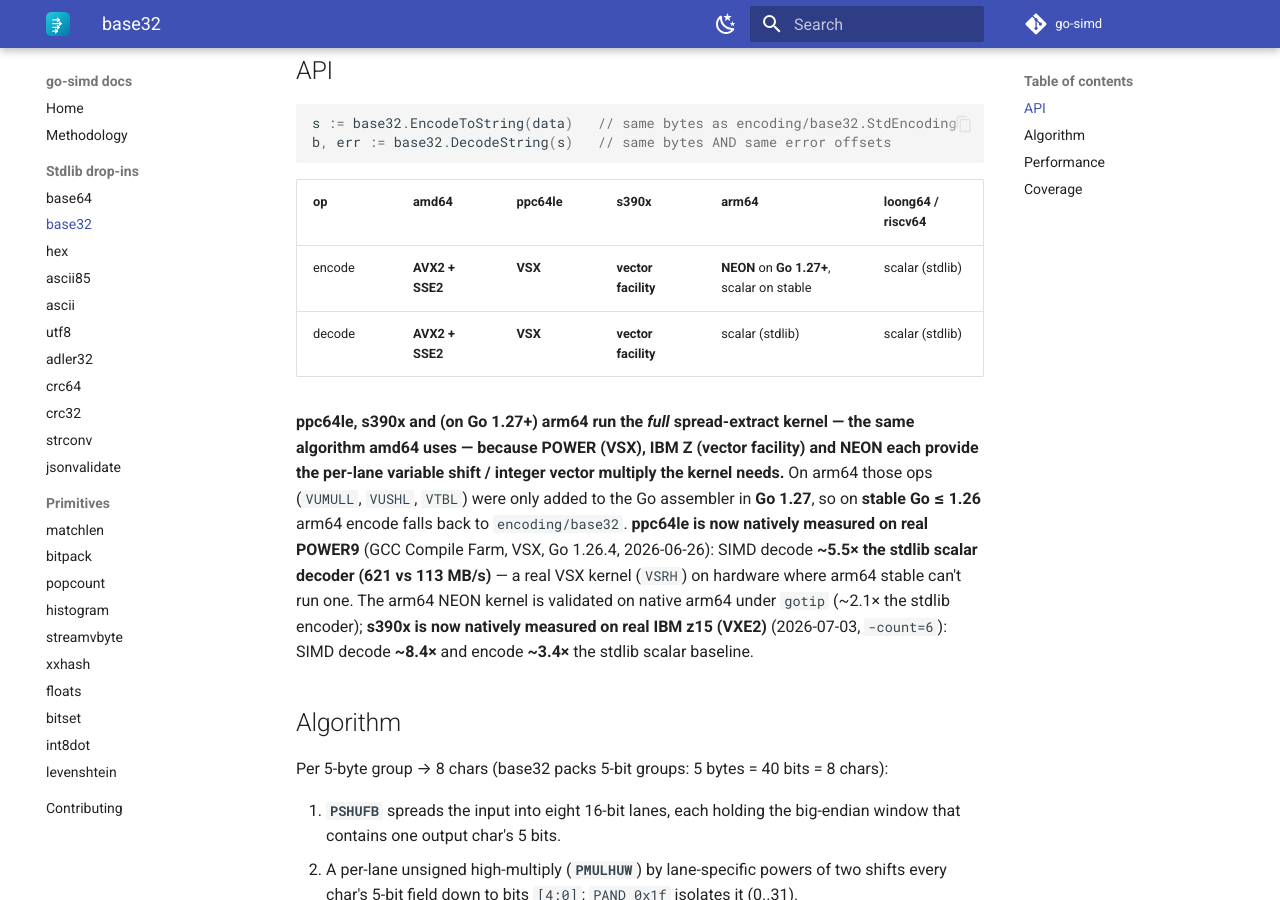
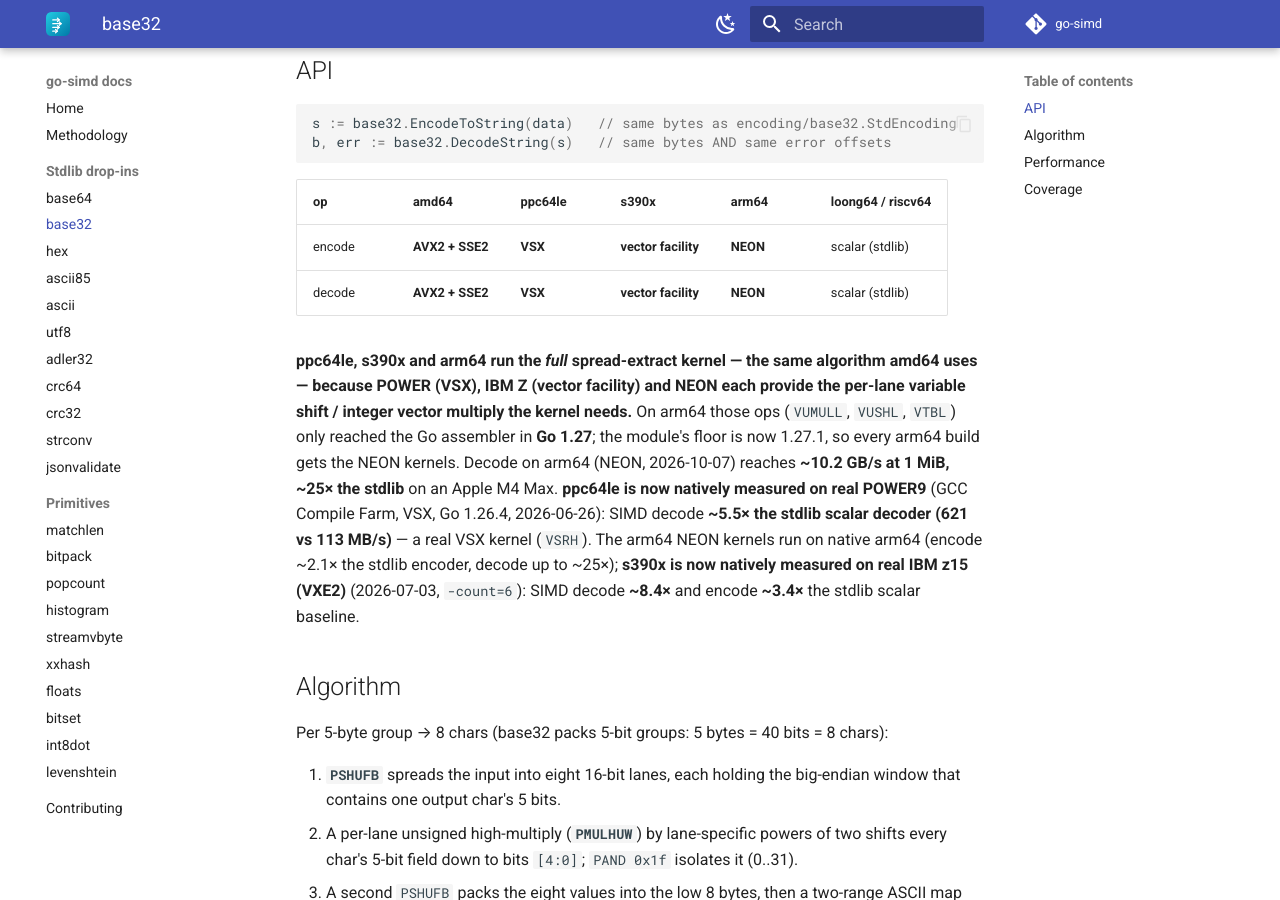
Before and after one commit to go-simd/docs, an MkDocs documentation site: the page built from docs/repos/base32.md, in a window 1280 px wide and 900 px high, scrolled down 313 px. Built offline with MkDocs 1.6.1 and Material for MkDocs 9.7.7, drawn with Linux system fonts in a browser that asks for light colours; the version menu is left out; some of the changed text lies outside the part shown.

Commit message:
Describe arm64 NEON in base32 and utf8 as it ships now (#12)
base32: arm64 runs NEON encode AND decode now (base32#13; decode ~25× the
stdlib at 1 MiB), and with the Go floor at 1.27.1 no arm64 build falls
back. "where arm64 can't" and "scalar on stable" were no longer true.
utf8: arm64 has a NEON kernel (utf8#15/#16), not a planned one.

Co-authored-by: Claude Opus 5.5 <noreply@anthropic.com>

```diff
--- a/docs/repos/base32.md
+++ b/docs/repos/base32.md
@@ -19,19 +19,19 @@ b, err := base32.DecodeString(s)   // same bytes AND same error offsets
 
 | op | amd64 | ppc64le | s390x | arm64 | loong64 / riscv64 |
 |---|---|---|---|---|---|
-| encode | **AVX2 + SSE2** | **VSX** | **vector facility** | **NEON** on **Go 1.27+**, scalar on stable | scalar (stdlib) |
-| decode | **AVX2 + SSE2** | **VSX** | **vector facility** | scalar (stdlib) | scalar (stdlib) |
+| encode | **AVX2 + SSE2** | **VSX** | **vector facility** | **NEON** | scalar (stdlib) |
+| decode | **AVX2 + SSE2** | **VSX** | **vector facility** | **NEON** | scalar (stdlib) |
 
-**ppc64le, s390x and (on Go 1.27+) arm64 run the *full* spread-extract kernel —
+**ppc64le, s390x and arm64 run the *full* spread-extract kernel —
 the same algorithm amd64 uses — because POWER (VSX), IBM Z (vector facility) and
 NEON each provide the per-lane variable shift / integer vector multiply the
-kernel needs.** On arm64 those ops (`VUMULL`, `VUSHL`, `VTBL`) were only added to
-the Go assembler in **Go 1.27**, so on **stable Go ≤ 1.26** arm64 encode falls
-back to `encoding/base32`. **ppc64le is now natively measured on real POWER9**
+kernel needs.** On arm64 those ops (`VUMULL`, `VUSHL`, `VTBL`) only reached the
+Go assembler in **Go 1.27**; the module's floor is now 1.27.1, so every arm64
+build gets the NEON kernels. Decode on arm64 (NEON, 2026-10-07) reaches
+**~10.2 GB/s at 1 MiB, ~25× the stdlib** on an Apple M4 Max. **ppc64le is now natively measured on real POWER9**
 (GCC Compile Farm, VSX, Go 1.26.4, 2026-06-26): SIMD decode **~5.5× the stdlib
-scalar decoder (621 vs 113 MB/s)** — a real VSX kernel (`VSRH`) on hardware where
-arm64 stable can't run one. The arm64 NEON kernel is validated on native arm64
-under `gotip` (~2.1× the stdlib encoder); **s390x is now natively measured on real IBM z15 (VXE2)** (2026-07-03,
+scalar decoder (621 vs 113 MB/s)** — a real VSX kernel (`VSRH`). The arm64 NEON kernels run on native arm64
+(encode ~2.1× the stdlib encoder, decode up to ~25×); **s390x is now natively measured on real IBM z15 (VXE2)** (2026-07-03,
 `-count=6`): SIMD decode **~8.4×** and encode **~3.4×** the stdlib scalar baseline.
 
 ## Algorithm
@@ -81,15 +81,15 @@ serial extract chain — inherent to the format.
   map → `VST`. The `VPERM` control vectors use big-endian lane order (lane 0 =
   lowest address), which matches amd64's big-endian 16-bit windows — so the
   output is byte-identical with no endianness fix-up.
-- **`VSRH` + `VMLHH` are exactly the two primitives arm64 lacked on stable Go.**
+- **`VSRH` + `VMLHH` are exactly the two primitives arm64 lacked before Go 1.27.**
   The per-char 5-bit fields need per-lane variable shifts and an integer vector
   multiply; the Go arm64 assembler exposed neither until **Go 1.27** (`VUMULL`,
-  register-form `VUSHL`). POWER and IBM Z always provided them, so **ppc64le and
-  s390x run real SIMD where arm64 stable cannot**; on **Go 1.27+** arm64 gets a
-  full NEON encode kernel too (**~2.1× stdlib** on native arm64). **loong64 /
+  register-form `VUSHL`). POWER and IBM Z always provided them; with the Go
+  floor at 1.27.1, arm64 now runs full NEON encode (**~2.1× stdlib**) and decode
+  (**up to ~25×**) kernels too. **loong64 /
   riscv64** still fall back to `encoding/base32`.
-- **decode** is now SIMD on **amd64, ppc64le and s390x** (scalar on arm64 /
-  loong64 / riscv64), with RFC 4648 error semantics — including
+- **decode** is SIMD on **amd64, ppc64le, s390x and arm64** (scalar on loong64 /
+  riscv64), with RFC 4648 error semantics — including
   `CorruptInputError` offsets — kept identical to stdlib. ppc64le decode is the
   **~5.5×** result measured on real POWER9 above.
 
```
Also changed, not shown: docs/index.md (+1 -1 lines), docs/repos/utf8.md (+2 -1 lines).
